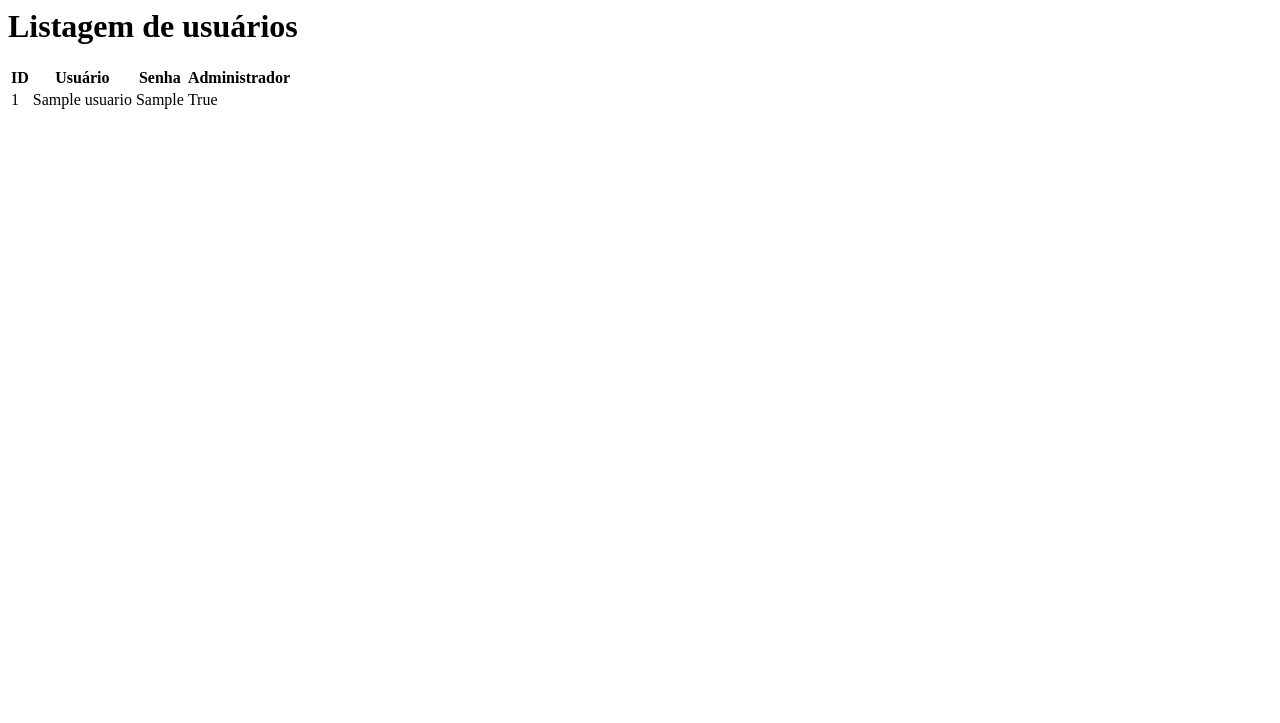
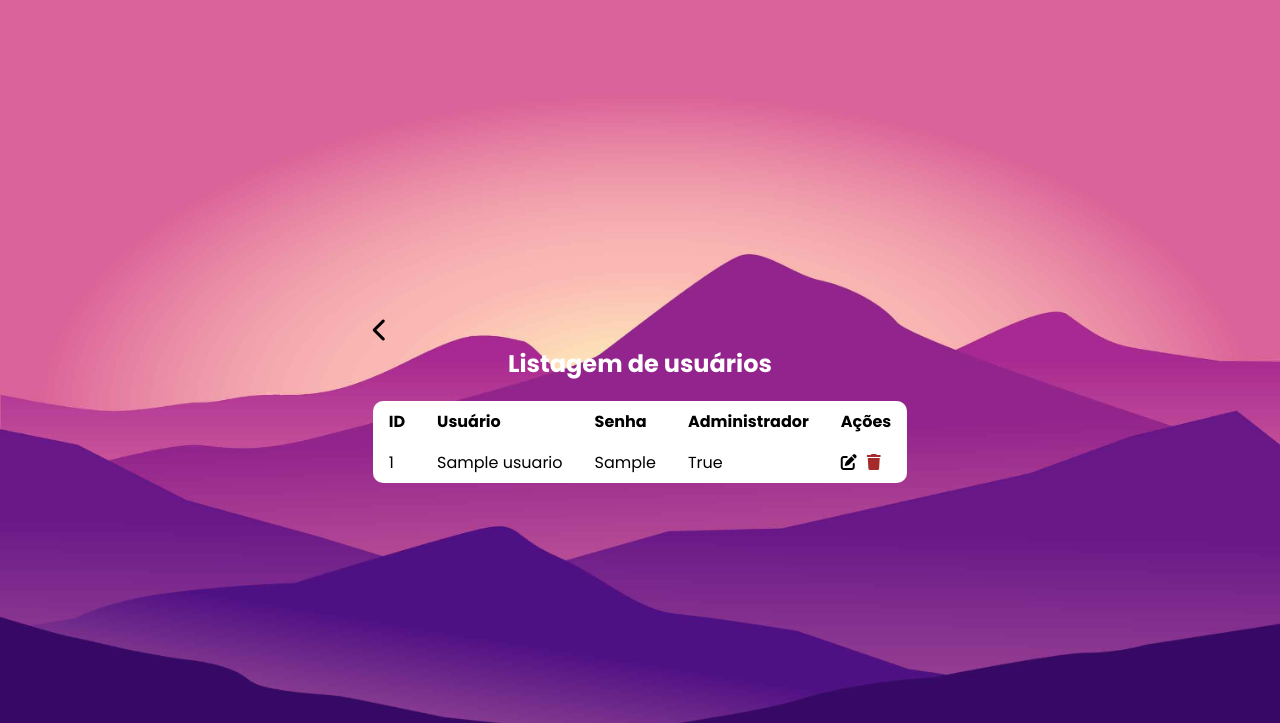
Before and after one commit to evaaldo/GERENCIAMENTO-USUARIOS, an ASP.NET Core app: page /Usuario/Listagem/1 in a window 1280 px wide. Shown: the top 723 px of the page. Run offline with ASP.NET Core 8, Linux system fonts and the light colour scheme; tables that the repository leaves empty hold one stand-in row (values such as "Sample post"); style sheets or scripts are compiled from the project's sources; some libraries are stand-ins or nearby versions.

Commit message:
Feat: Estilizando listagem

```diff
--- a/Views/Usuario/Listagem.cshtml
+++ b/Views/Usuario/Listagem.cshtml
@@ -3,6 +3,22 @@
 @{
     ViewData["Title"] = "Listagem";
 }
+
+@model GerenciamentoUsuarios.Models.Usuario
+
+<!DOCTYPE html>
+<html lang="en">
+<head>
+    <meta charset="utf-8" />
+    <meta name="viewport" content="width=device-width, initial-scale=1.0" />
+    <title>@ViewData["Title"] - Login</title>
+    <link rel="stylesheet" href="~/css/site.css" asp-append-version="true" />
+    <link rel="stylesheet" href="~/GerenciamentoUsuarios.styles.css" asp-append-version="true" />
+    <script src="https://kit.fontawesome.com/88cbac72fc.js" crossorigin="anonymous" defer></script>
+</head>
+<body>
+    <section class="listagem">
+        <a asp-action="Index"><i class="fa-solid fa-chevron-left"></i></a>
 
         <h1>Listagem de usuários</h1>
 
@@ -13,6 +29,7 @@
                     <th>Usuário</th>
                     <th>Senha</th>
                     <th>Administrador</th>
+                    <th>Ações</th>
                 </tr>
             </thead>
             @foreach(Usuario usuario in Model)
@@ -23,7 +40,11 @@
                         <td>@usuario.Nome</td>
                         <td>@usuario.Senha</td>
                         <td>@usuario.Admin</td>
+                        <td><a asp-action="Edidar"><i class="fa-solid fa-pen-to-square"></i></a><a asp-action="Excluir"><i class="fa-solid fa-trash"></i></a></td>
                     </tr>
                 </tbody>
             }
         </table>
+    </section>
+</body>
+</html>
--- a/wwwroot/css/site.css
+++ b/wwwroot/css/site.css
@@ -115,3 +115,46 @@ body {
   }
 
 }
+
+.fa-chevron-left {
+  color: black;
+  transition: .25s;
+  font-size: 1.5em;
+}
+
+.fa-chevron-left:hover {
+  color: white;
+}
+
+.listagem h1 {
+  text-align: center;
+}
+
+.table {
+  width: 100%;
+  border-collapse: collapse;
+  margin-top: 20px;
+  background-color: white;
+  color: black;
+  border-radius: 10px;
+  border: none;
+}
+
+.table th {
+  padding: 1em;
+  text-align: left;
+}
+
+.table td, .table th {
+  padding: .5em 1em;
+}
+
+.table a {
+  text-decoration: none;
+  color: black;
+  margin-right: 10px;
+}
+
+.fa-trash {
+  color: brown;
+}
```
Also changed, not shown: 14 other files. Lines whose indentation alone changed are shown as unchanged.
